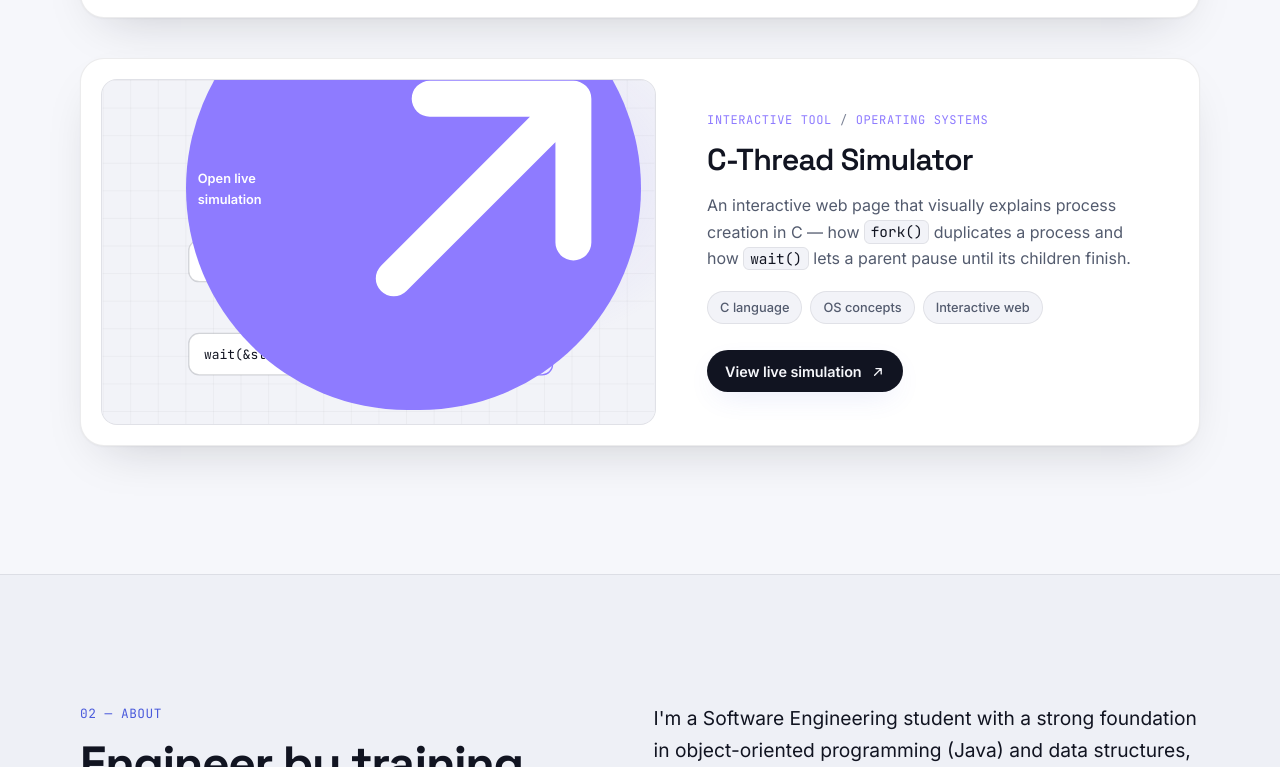
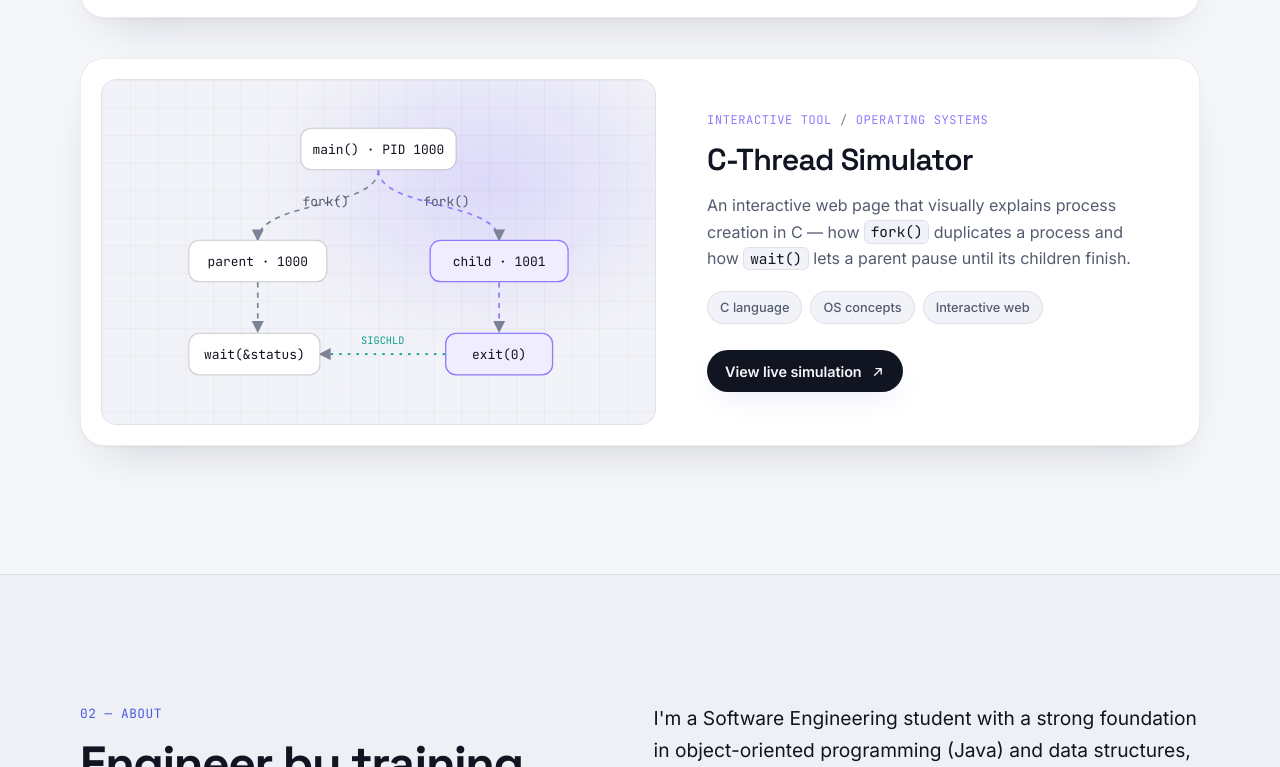
Before and after one commit to hoxDev/portfolio, a plain HTML site: page index.html in a window 1280 px wide. Shown: the part 1897-2664 px from the top of the page. Drawn offline with Linux system fonts and the light colour scheme.

Commit message:
Fix oversized arrow on the C-Thread Simulator cover
The cover's full-size SVG rule also matched the arrow icon in the
hover label, blowing it up to fill the card. Scope the rule to the
diagram, drop the arrow, and hide the label on touch screens where it
covered the diagram (the card already has a 'View live simulation' button).

Co-Authored-By: Claude Opus 5.5 <noreply@anthropic.com>
Claude-Session: https://claude.ai/code/session_012bEgZn98BKC9MSwmDU5LUd

```diff
--- a/assets/css/styles.css
+++ b/assets/css/styles.css
@@ -882,7 +882,7 @@ code { font-family: var(--font-mono); font-size: .9em; }
     radial-gradient(60% 70% at 70% 30%, color-mix(in srgb, var(--violet) 22%, transparent), transparent 70%),
     var(--surface-2);
 }
-.sim-cover svg { width: 100%; height: 100%; }
+.sim-cover > svg { width: 100%; height: 100%; }
 
 .sim-grid { fill: none; stroke: var(--border); stroke-width: 1; }
 .sim-edge {
@@ -939,7 +939,6 @@ code { font-family: var(--font-mono); font-size: .9em; }
 }
 .sim-cover:hover .sim-cover__cta,
 .sim-cover:focus-visible .sim-cover__cta { opacity: 1; transform: none; }
-@media (hover: none) { .sim-cover__cta { opacity: 1; transform: none; } }
 
 /* ---------- About ---------- */
 .about {
--- a/index.html
+++ b/index.html
@@ -247,9 +247,7 @@
                   <g class="sim-node"><rect x="100" y="294" width="152" height="48" rx="12"/><text x="176" y="324" text-anchor="middle">wait(&amp;status)</text></g>
                   <g class="sim-node sim-node--accent"><rect x="398" y="294" width="124" height="48" rx="12"/><text x="460" y="324" text-anchor="middle">exit(0)</text></g>
                 </svg>
-                <span class="sim-cover__cta">Open live simulation
-                  <svg class="icon" viewBox="0 0 24 24" aria-hidden="true"><path d="M7 17L17 7M9 7h8v8"/></svg>
-                </span>
+                <span class="sim-cover__cta">Open live simulation</span>
               </a>
             </div>
 
```
